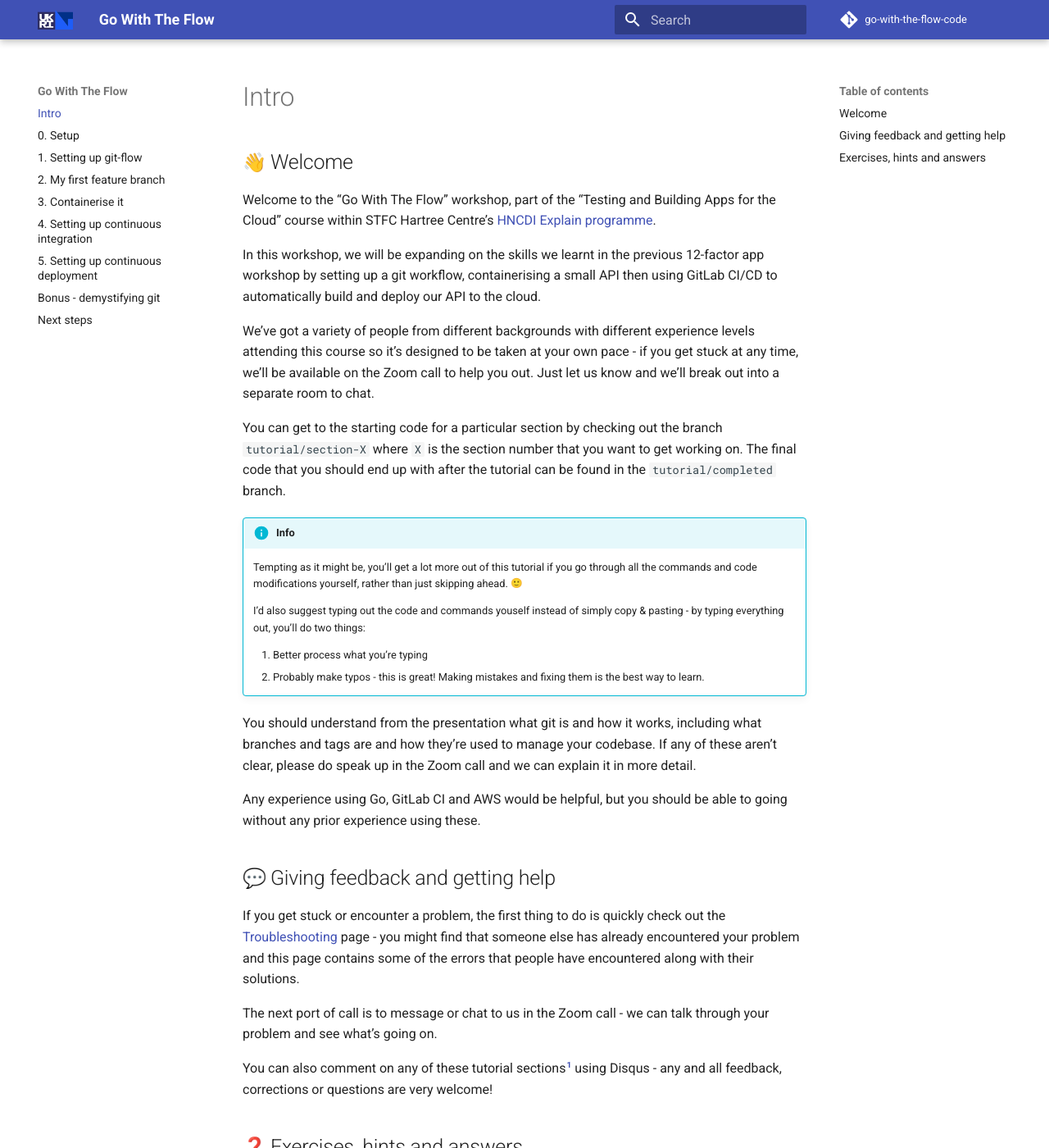
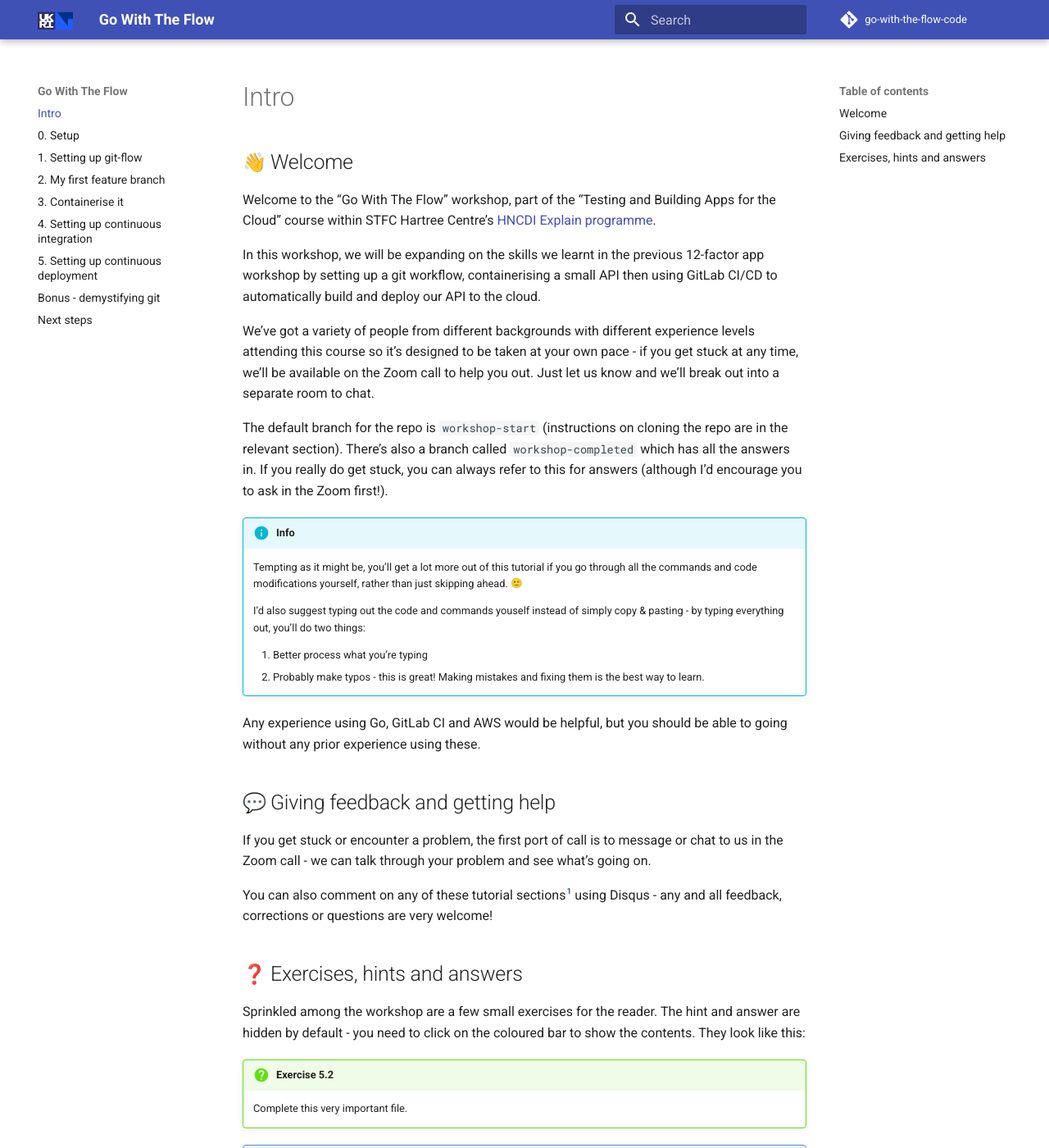
Before and after one commit to stfc/docker-and-gh-actions-for-ml, an MkDocs documentation site: the page built from docs/index.md, in a window 1280 px wide and 1400 px high. Shown: the whole window at 82% size. Built offline with MkDocs 1.6.1 and Material for MkDocs 9.7.7, drawn with Linux system fonts in a browser that asks for light colours; emoji names are drawn with the system emoji font; comment, search, counter and statistics services are not loaded.

Commit message:
Update index page to remove outdated branch references.

```diff
--- a/docs/index.md
+++ b/docs/index.md
@@ -8,7 +8,7 @@ In this workshop, we will be expanding on the skills we learnt in the previous 1
 
 We've got a variety of people from different backgrounds with different experience levels attending this course so it's designed to be taken at your own pace - if you get stuck at any time, we'll be available on the Zoom call to help you out. Just let us know and we'll break out into a separate room to chat.
 
-You can get to the starting code for a particular section by checking out the branch `tutorial/section-X` where `X` is the section number that you want to get working on. The final code that you should end up with after the tutorial can be found in the `tutorial/completed` branch.
+The default branch for the repo is `workshop-start` (instructions on cloning the repo are in the relevant section). There's also a branch called `workshop-completed` which has all the answers in. If you really do get stuck, you can always refer to this for answers (although I'd encourage you to ask in the Zoom first!).
 
 !!! info
     Tempting as it might be, you'll get a lot more out of this tutorial if you go through all the commands and code modifications yourself, rather than just skipping ahead. :slightly_smiling_face:
@@ -18,15 +18,11 @@ You can get to the starting code for a particular section by checking out the br
     1. Better process what you're typing
     2. Probably make typos - this is great! Making mistakes and fixing them is the best way to learn.
 
-You should understand from the presentation what git is and how it works, including what branches and tags are and how they're used to manage your codebase. If any of these aren't clear, please do speak up in the Zoom call and we can explain it in more detail.
-
 Any experience using Go, GitLab CI and AWS would be helpful, but you should be able to going without any prior experience using these.
 
 ## :speech_balloon: Giving feedback and getting help
 
-If you get stuck or encounter a problem, the first thing to do is quickly check out the [Troubleshooting](/troubleshooting) page - you might find that someone else has already encountered your problem and this page contains some of the errors that people have encountered along with their solutions.
-
-The next port of call is to message or chat to us in the Zoom call - we can talk through your problem and see what's going on.
+If you get stuck or encounter a problem, the first port of call is to message or chat to us in the Zoom call - we can talk through your problem and see what's going on.
 
 You can also comment on any of these tutorial sections[^disqus] using Disqus - any and all feedback, corrections or questions are very welcome!
 
```
